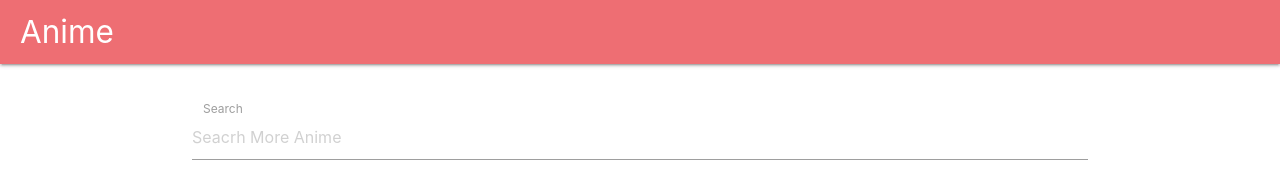
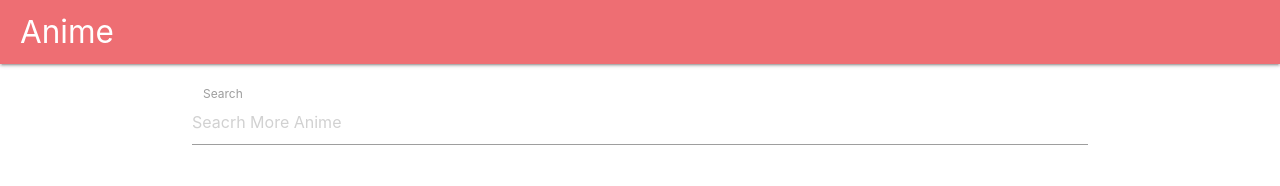
Before and after one commit to khairul-abdi/Javascript_Lanjutan, a plain HTML site: page JAVASCRIPT LANJUTAN | 10.2 Callback (Latihan)/Search Anime/Anime API Javascript ES6/index.html in a window 1280 px wide. Drawn offline with nearby package versions, Linux system fonts and the light colour scheme.

Commit message:
revisi search Anime

```diff
--- a/JAVASCRIPT LANJUTAN | 10.2 Callback (Latihan)/Search Anime/Anime API Javascript ES6/anime.css
+++ b/JAVASCRIPT LANJUTAN | 10.2 Callback (Latihan)/Search Anime/Anime API Javascript ES6/anime.css
@@ -37,5 +37,6 @@ body {
 }
 
 .search {
-   margin-top: 50px;
+   padding-top: 20px;
+   /* margin-top: 50px; */
 }
```
